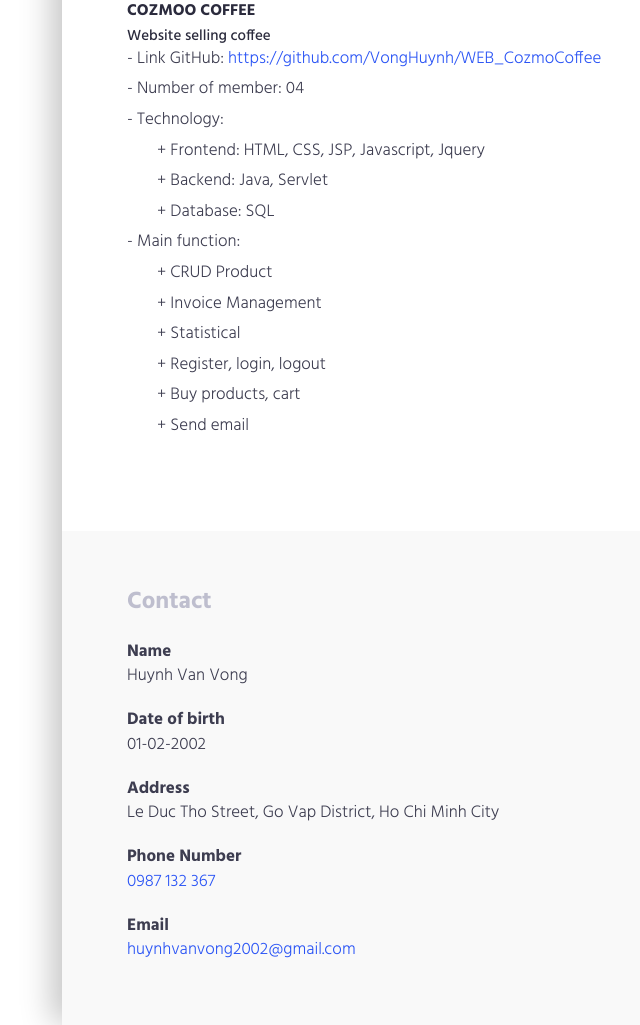
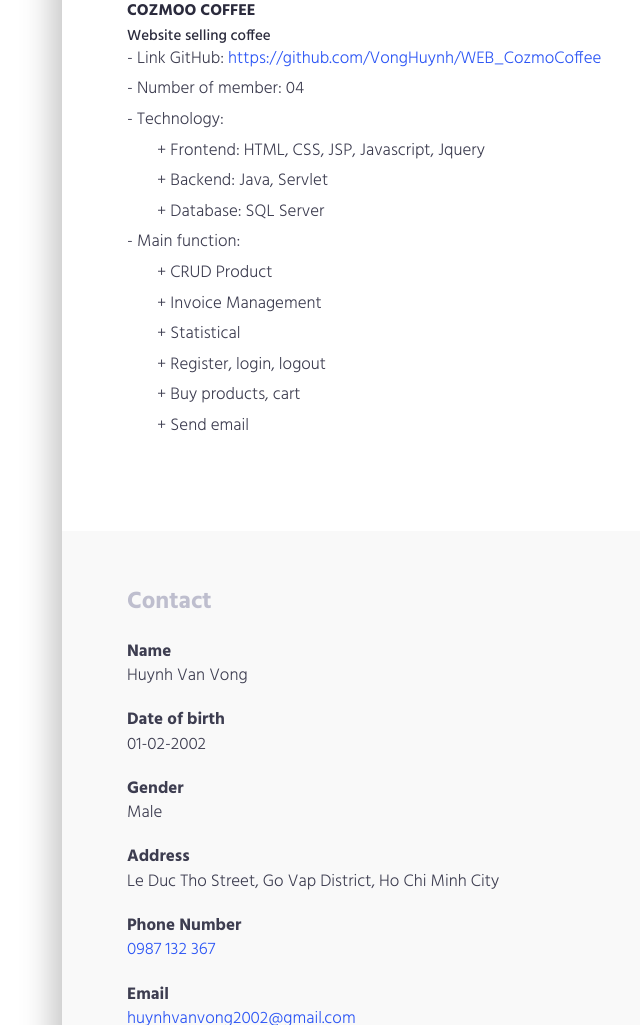
Before and after one commit to VongHuynh/HuynhVanVong, a plain HTML site: page index.html in a window 1280 px wide. Shown: the part 2213-3238 px from the top of the page, without its empty margins (450-1090 px from the left). Drawn offline with Linux system fonts and the light colour scheme.

Commit message:
edit text cv

```diff
--- a/index.html
+++ b/index.html
@@ -222,7 +222,7 @@
                                     <div class="documetn_in_p">
                                         + Frontend: HTML, CSS, JSP, Javascript, Jquery <br>
                                         + Backend: Java, Servlet <br>
-                                        + Database: SQL
+                                        + Database: SQL Server
                                     </div>
 
                                     - Main function:
@@ -266,6 +266,10 @@
                                     01-02-2002
                                 </address>
                                 <address>
+                                    <strong>Gender</strong><br>
+                                    Male
+                                </address>
+                                <address>
                                     <strong>Address</strong><br>
                                     Le Duc Tho Street, Go Vap District,
                                     Ho Chi Minh City
```
